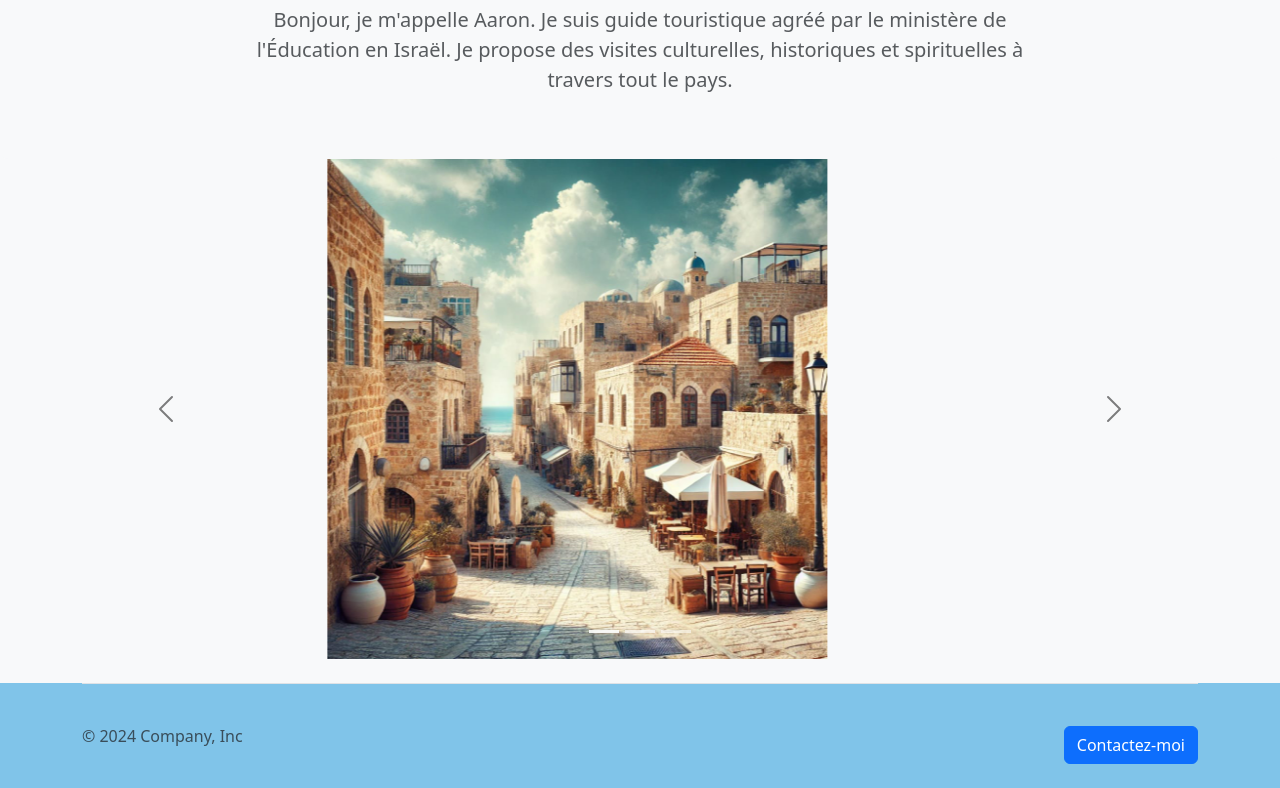
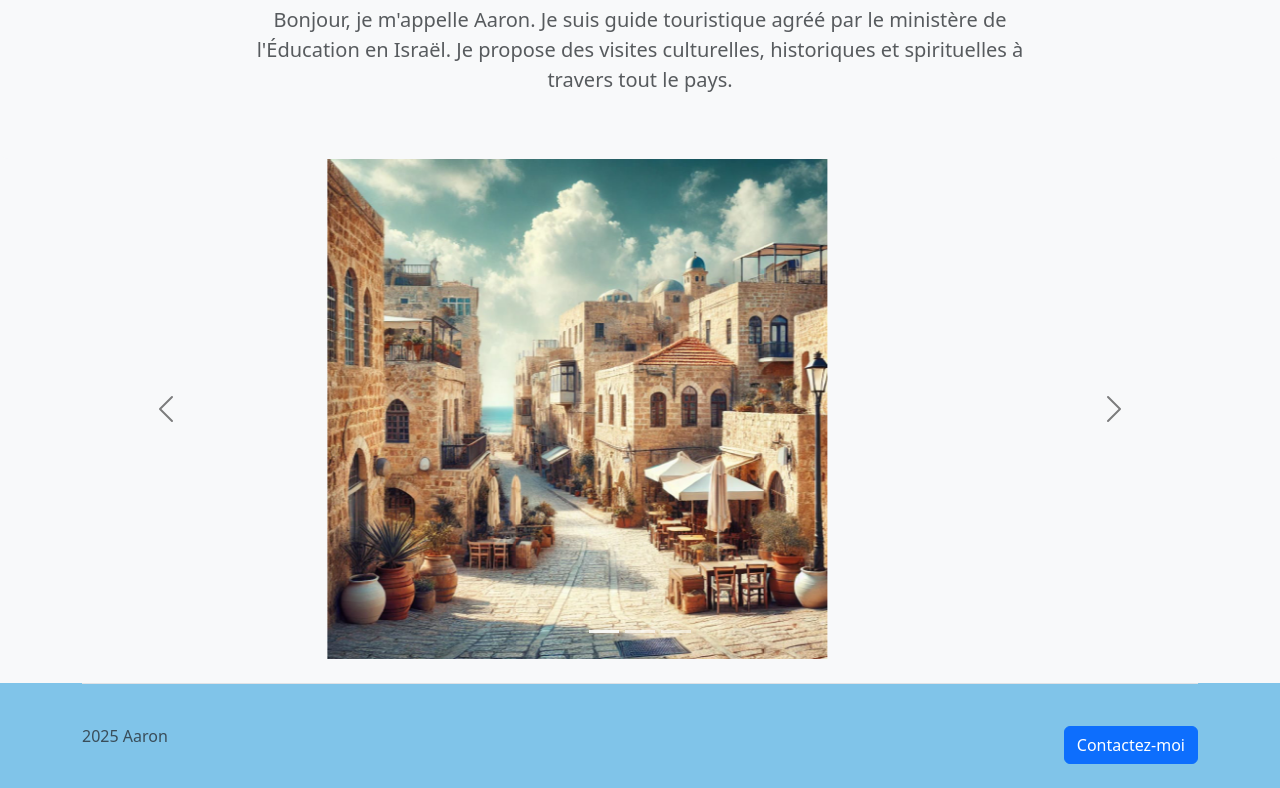
Before and after one commit to sylvain1783/derekh, a plain HTML site: page index.html in a window 1280 px wide. Shown: the part 789-1577 px from the top of the page. Drawn offline with nearby package versions, Linux system fonts and the light colour scheme.

Commit message:
Update index.html

```diff
--- a/index.html
+++ b/index.html
@@ -83,7 +83,7 @@
   <section id="footer" class="contact">
     <div class="container">
       <footer class="d-flex flex-wrap justify-content-between align-items-center py-3 mt-4 border-top">
-        <p class="col-md-4 mb-0 text-body-secondary">© 2024 Company, Inc</p>
+        <p class="col-md-4 mb-0 text-body-secondary"> 2025 Aaron</p>
 
         <a href="/" class="col-md-4 d-flex align-items-center justify-content-center mb-3 mb-md-0 me-md-auto link-body-emphasis text-decoration-none">
           <svg class="bi me-2" width="40" height="32"><use xlink:href="#bootstrap"></use></svg>
```
